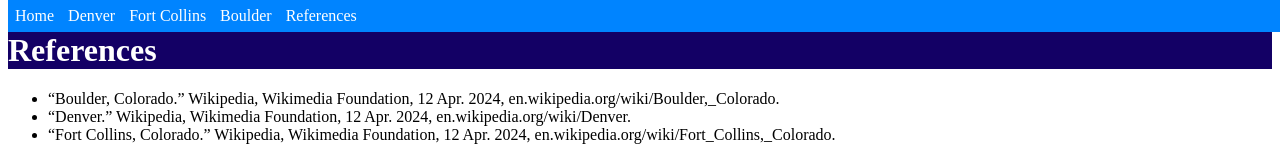
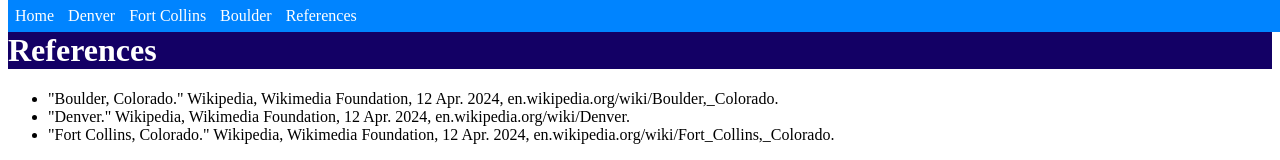
Before and after one commit to philbowman/VisitDenverExampleSite, a plain HTML site: page references.html in a window 1280 px wide. Shown: the top 160 px of the page. Drawn offline with Linux system fonts and the light colour scheme; grey boxes are pictures that could not be loaded.

Commit message:
wrong quotes

```diff
--- a/references.html
+++ b/references.html
@@ -47,9 +47,9 @@
     <section>
 
         <ul>
-            <li>“Boulder, Colorado.” Wikipedia, Wikimedia Foundation, 12 Apr. 2024, en.wikipedia.org/wiki/Boulder,_Colorado. </li>
-            <li>“Denver.” Wikipedia, Wikimedia Foundation, 12 Apr. 2024, en.wikipedia.org/wiki/Denver. </li>
-            <li>“Fort Collins, Colorado.” Wikipedia, Wikimedia Foundation, 12 Apr. 2024, en.wikipedia.org/wiki/Fort_Collins,_Colorado. </li>
+            <li>"Boulder, Colorado." Wikipedia, Wikimedia Foundation, 12 Apr. 2024, en.wikipedia.org/wiki/Boulder,_Colorado. </li>
+            <li>"Denver." Wikipedia, Wikimedia Foundation, 12 Apr. 2024, en.wikipedia.org/wiki/Denver. </li>
+            <li>"Fort Collins, Colorado." Wikipedia, Wikimedia Foundation, 12 Apr. 2024, en.wikipedia.org/wiki/Fort_Collins,_Colorado. </li>
         </ul>
         <aside>
             <img title="Rocky Mountain Landscape" alt="Rocky Mountain Landscape" src="https://upload.wikimedia.org/wikipedia/commons/8/89/Rocky_Mountains_Colorado.JPG"><br>
```
